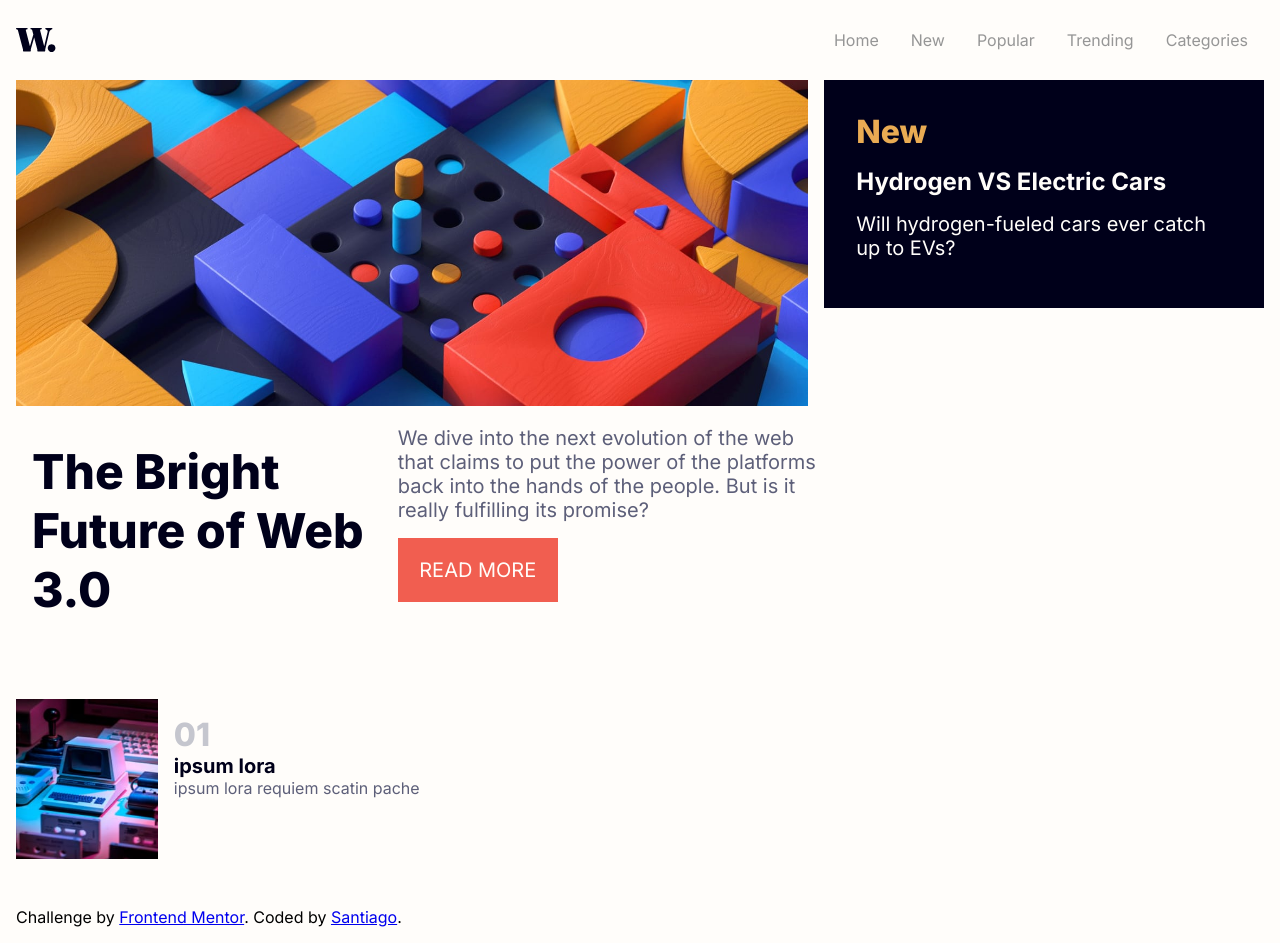
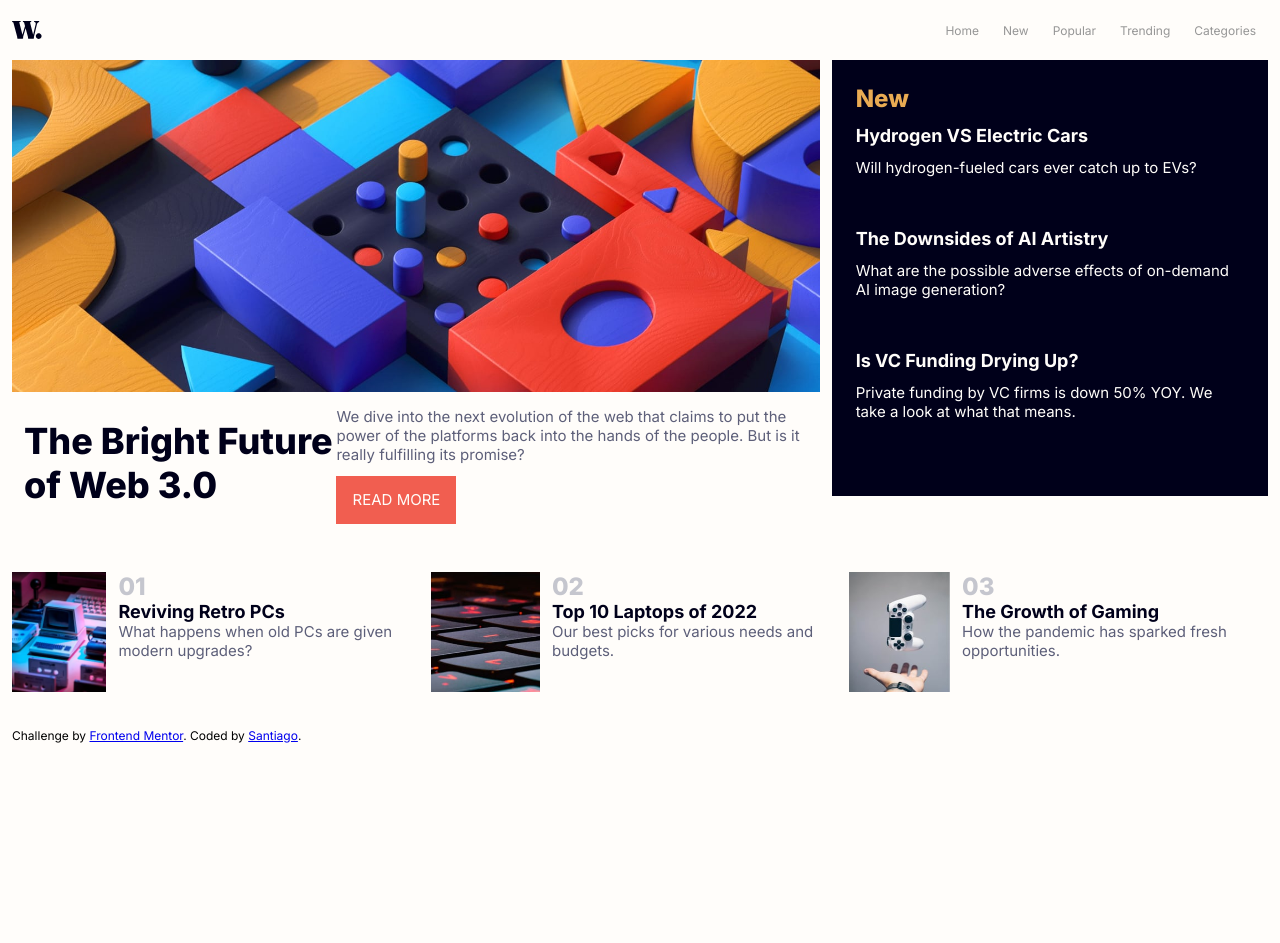
Before and after one commit to Trianon27/news-homepage-main_front-mentor, a plain HTML site: page index.html in a window 1280 px wide. After the commit the page ends 800 px from the top, so only its background shows below. Drawn offline with Linux system fonts and the light colour scheme.

Commit message:
js automatized templates

```diff
--- a/index.html
+++ b/index.html
@@ -48,25 +48,25 @@
         <div class="new-list">
           <h2> New </h2>
           <!-- Template of new list -->
-          <div class="new-card">
+ <!--          <div class="new-card">
             <section class="list-section">
-              <h3> <a>Hydrogen VS Electric Cars </a> </h3>
-              <p>Will hydrogen-fueled cars ever catch up to EVs?</p>
+              <h3> <a>Title </a> </h3>
+              <p>New</p>
             </section>
-        </div>
+          </div> -->
       </div>
     </div>
 
     <div class="more-news-container">
       <!-- Template for card news -->
-      <div class="news-card">
-        <img src="assets/images/image-retro-pcs.jpg">
+      <!-- <div class="news-card">
+        <img src="assets/images/image-gaming-growth.jpg">
         <section class="text-section">
           <h2>01 </h2>
           <h3> <a>ipsum lora</a> </h3>
           <p>ipsum lora requiem scatin pache</p>
         </section>
-      </div>
+      </div> -->
     </div>
   </div>
 
@@ -114,4 +114,8 @@
 
 
 </body>
+<script src="index.js"></script>
+
+
+
 </html>
--- a/index.js
+++ b/index.js
@@ -0,0 +1,93 @@
+//for cards
+const new_list = document.querySelector(".new-list");
+
+const cards = [
+    {
+        title: "Hydrogen VS Electric Cars",
+        text: "Will hydrogen-fueled cars ever catch up to EVs?"
+    },
+    {
+        title: "The Downsides of AI Artistry",
+        text: "What are the possible adverse effects of on-demand AI image generation?"
+    },
+    {
+        title:"Is VC Funding Drying Up?",
+        text: "Private funding by VC firms is down 50% YOY. We take a look at what that means."
+    }
+]
+
+//for more news
+const more_news = document.querySelector(".more-news-container");
+const news = [
+    {
+        number: "01",
+        title: "Reviving Retro PCs",
+        description: "What happens when old PCs are given modern upgrades?",
+        image: "assets/images/image-retro-pcs.jpg"
+    },
+    {
+        number: "02",
+        title: "Top 10 Laptops of 2022",
+        description: "Our best picks for various needs and budgets.",
+        image: "assets/images/image-top-laptops.jpg"
+    },
+    {
+        number: "03",
+        title: "The Growth of Gaming",
+        description: "How the pandemic has sparked fresh opportunities.",
+        image: "assets/images/image-gaming-growth.jpg"
+    }
+
+]
+
+//fucntion that craetes the card
+function createCard(card){
+    return `
+    <div class="new-card">
+            <section class="list-section">
+              <h3> <a>${card.title} </a> </h3>
+              <p>${card.text}</p>
+            </section>
+            <br>
+          </div>
+    `
+}
+
+//function that creates the new
+function createNews(newContent){
+    return `
+    <div class="news-card">
+        <img src="${newContent.image}">
+        <section class="text-section">
+          <h2>${newContent.number}</h2>
+          <h3> <a>${newContent.title}</a> </h3>
+          <p>${newContent.description}</p>
+        </section>
+      </div>
+    `
+}
+
+
+
+
+function appendCard(cards){
+    let card = "";
+    for(let i = 0; i < cards.length; i++){
+        card = createCard(cards[i]);
+        new_list.innerHTML += card;
+    }
+}
+
+
+function appendNews(news){
+    let newContent = "";
+    for(let i = 0; i < news.length; i++){
+        newContent = createNews(news[i]);
+        more_news.innerHTML += newContent;
+    }
+}
+
+
+appendCard(cards);
+
+appendNews(news);
--- a/style.css
+++ b/style.css
@@ -78,7 +78,7 @@ body{
     height: 100%;
 }
 
-.text-section{
+.new-description .text-section{
     width: 100%;
     display: flex;
     flex-direction: column;
@@ -163,6 +163,10 @@ body{
     margin-bottom: 1rem;
 }
 
+.new-card{
+    margin-bottom: 2rem;
+}
+
 .more-news-container{
     width: 100%;
     height: fit-content;
@@ -193,7 +197,7 @@ body{
 }
 
 .news-card .text-section h3{
-    font-size: 1.25rem;
+    font-size: 1.5rem;
     font-weight: 700;
     margin: 0rem 0rem 0rem 1rem;
     color: hsl(240, 100%, 5%);
@@ -209,7 +213,7 @@ body{
 }
 
 .news-card .text-section p{
-    font-size: 1rem;
+    font-size: 1.25rem;
     font-weight: 400;
     margin: 0rem 0rem 0rem 1rem;
     color:  hsl(236, 13%, 42%);
@@ -218,6 +222,9 @@ body{
 /* desktop design */
 
 @media screen and (min-width: 768px){
+    :root{
+        font-size: 12px;
+    }
 
     #scroll-menu{
         display: none;
@@ -269,6 +276,10 @@ body{
         margin: 0rem 0rem 1rem 0rem;
     }
 
+    .more-news-container{
+        flex-direction: row;
+        justify-content: space-between;
+    }
 
 
 
```
